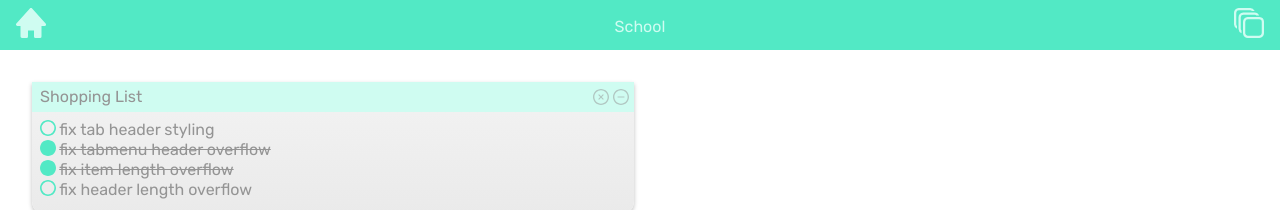
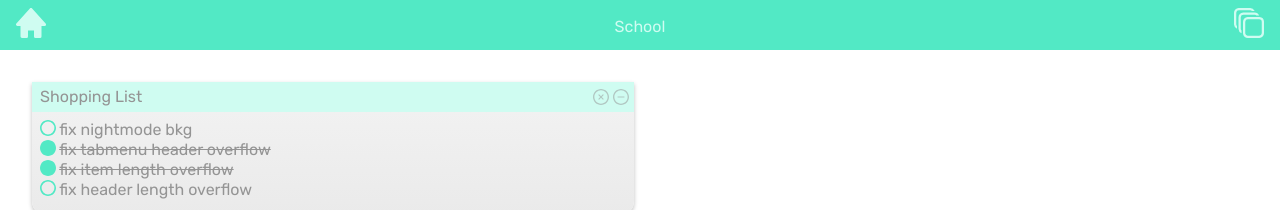
Before and after one commit to kadamidev/skiller-nextjs, a Next.js app: page /tasker_app in a window 1280 px wide. Shown: the top 210 px of the page. Built offline with nearby package versions, Linux system fonts and the light colour scheme.

Commit message:
fixed nightmode background not overflowing when contents expand past 100vh

```diff
--- a/lib/cards.js
+++ b/lib/cards.js
@@ -1,6 +1,6 @@
 export function getCardsData() {
     const cardItems1 = [
-        { id: 1, checked: false, text: 'fix tab header styling'},
+        { id: 1, checked: false, text: 'fix nightmode bkg'},
         { id: 2, checked: true, text: 'fix tabmenu header overflow'},
         { id: 3, checked: true, text: 'fix item length overflow'},
         { id: 4, checked: false, text: 'fix header length overflow'},
--- a/pages/tasker_app.jsx
+++ b/pages/tasker_app.jsx
@@ -41,7 +41,9 @@ const Tasker_app = ({ allTabsData, allCardsData }) => {
 
     return (
         <>
-        <div className={darkMode ? [styles.container, styles.darkMode].join(" ") : styles.container}>
+        <div className={darkMode ? [styles.bkgContainer, styles.darkMode].join(" ") : styles.bkgContainer}>
+        </div>
+        <div className={styles.container}>
             <nav className={styles.tabs}>
                 <TabNav darkMode={darkMode} tabsState={tabsState} dispatch={dispatch}/>
             </nav>
@@ -68,7 +70,6 @@ const Tasker_app = ({ allTabsData, allCardsData }) => {
                     }
                 </ul>
             </div>
-
         </div>
         </>
     )
--- a/styles/app/tasker_app.module.scss
+++ b/styles/app/tasker_app.module.scss
@@ -2,7 +2,6 @@
     height: 100vh;
     width: 100vw;
     position: relative;
-    will-change: transform;
     transition: background 0.3s;
 
     .tabs {
@@ -68,6 +67,12 @@
     }
 }
 
+.bkgContainer {
+    position: fixed;
+    min-height: 100%;
+    width: 100%;
+
+}
 
 .darkMode {
     background: #284941;
```
